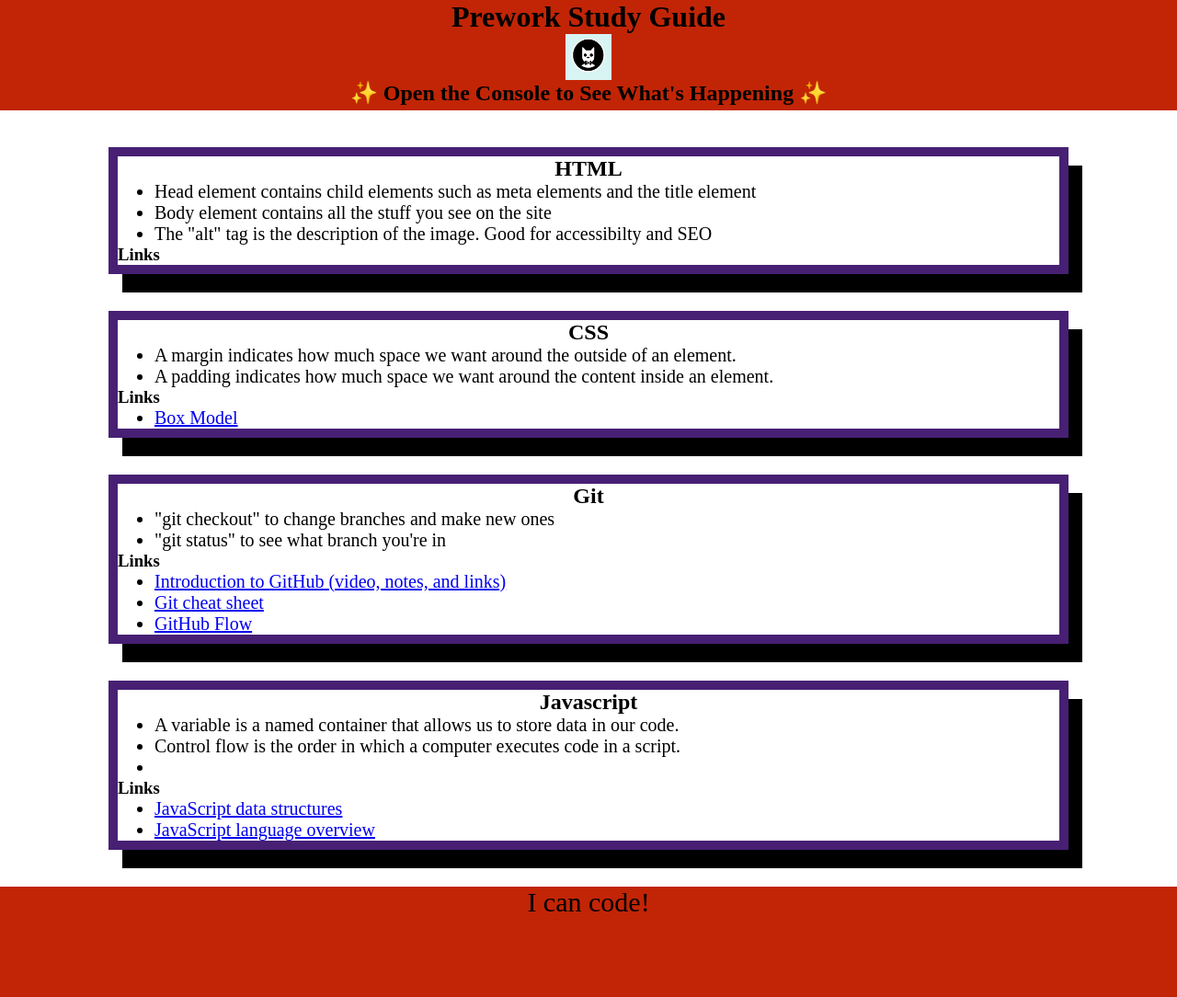
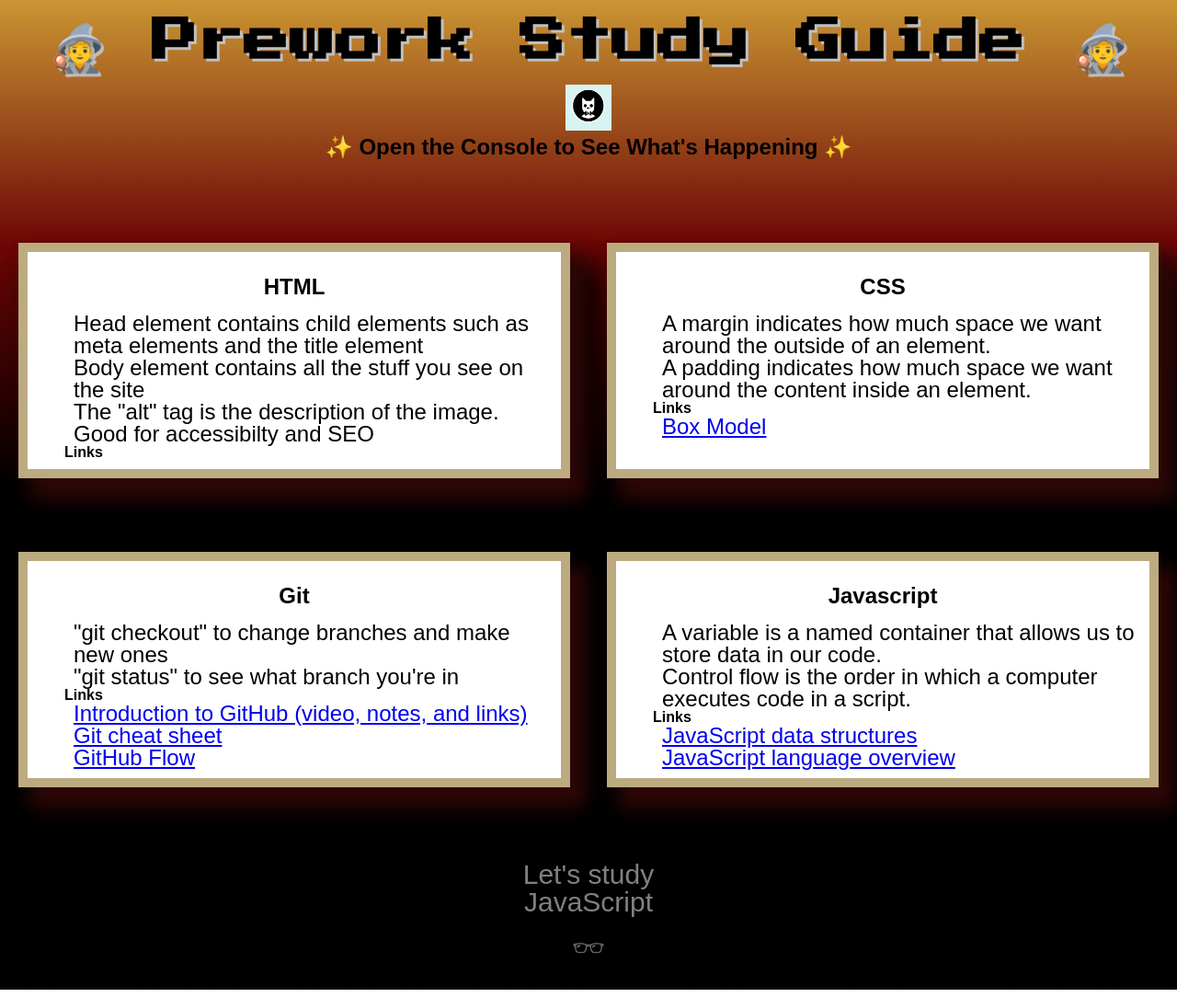
Before and after one commit to J3rkStore/prework-study-guide, a plain HTML site: page index.html in a window 1280 px wide. Shown: the whole page at 92% size. Drawn offline with Linux system fonts and the light colour scheme.

Commit message:
updating everything

```diff
--- /dev/null
+++ b/assets/reset.css
@@ -0,0 +1,29 @@
+* {
+  margin: 0;
+  padding: 0;
+  box-sizing: border-box;
+}
+
+html {
+  height: 100%;
+}
+
+body {
+  min-height: 100%;
+  line-height: 1;
+  font-family: sans-serif;
+}
+
+h1, h2, h3, h4, h5, h6 {
+  font-size: 100%;
+}
+
+input, select, option, optgroup, textarea, button,
+pre, code {
+  font-size: 100%;
+  font-family: inherit;
+}
+
+ol, ul {
+  list-style: none;
+}
--- a/assets/script.js
+++ b/assets/script.js
@@ -27,3 +27,4 @@ console.log('Here are the topics we learned through Prework:');
 listTopics()
 console.log('Which topic should we study first?');
 selectTopic()
+document.write(randomTopic)
--- a/assets/style.css
+++ b/assets/style.css
@@ -1,20 +1,58 @@
+:root {
+    --bg-grad: 0deg, rgb(202, 149, 50), rgb(109, 6, 6), black, black, black, rgb(109, 6, 6), rgb(202, 149, 50);
+}
+
 * {
     margin: 0;
     padding: 0;
 }
 
-header,
+body {
+    display: flex;
+    flex-direction: column;
+    background: linear-gradient(var(--bg-grad));
+    background-size: 100vw 200vh;
+    position: relative;
+}
+
+header {
+    width: 100%;
+    height: 120%;
+    color: black;
+    text-align: center;
+    margin-top: 20px;
+    margin-bottom: 20px;
+}
+
+
 footer {
     width: 100%;
-    height: 120px;
-    background-color: #C12505;
-    color: black;
+    font-size: 30px;
+    color: grey;
+    text-shadow: 1px 1px #000000;
+    text-align: center;
+    margin-top: 20px;
+    position: sticky;
+    max-height: 100vh;
+}
+
+h1 {
+    font-size: 50px;
+    font-family: 'Press Start 2P', serif;
+    margin-bottom: 30px;
+    line-height: normal;
+    text-shadow: 3px 3px silver;
+
 }
 
 h1,
 h2 {
     text-align: center;
+    text-size-adjust: 50;
+    margin-bottom: 10px;
 }
+
+h2 {font-size: 90%;}
 
 img {
     display: block;
@@ -30,13 +68,57 @@ ul {
 }
 
 p {
+    font-family: fantasy, system-ui, -apple-system, BlinkMacSystemFont, 'Segoe UI', Roboto, Oxygen, Ubuntu, Cantarell, 'Open Sans', 'Helvetica Neue', sans-serif;
     text-align: center;
     font-size: 30px;
+    margin-top: 20px;
   }
 
-  .card {
+main {
+    display: flex;
+    flex-wrap: wrap;
+    justify-content: space-around;
+}
+
+.card {
+    background-color: white;
     width: 80%;
+    max-width: 600px;
+    padding: 10px;
     margin: 40px auto; /* 40 pixels top and bottom and auto amount for left and right */
-    border: 10px solid #472074;
-    box-shadow: 15px 20px #000000;
-  }
+    border: 10px solid rgba(130, 99, 20, 0.536);
+    box-shadow: 15px 20px 20px 3px #2e0707,
+    25px 30px 30px 5px #000000;
+}
+
+.card h2 {
+    margin-top: 10px;
+}
+
+.card h3 {
+    text-indent: 30px;
+}
+
+@media (min-width: 800px) {
+    li {
+        font-size: 1.5rem;
+    }
+}
+
+@media (min-width: 1000px) {
+    h2 {
+        font-size: 1.5rem;
+        line-height: 1.5;
+    }
+}
+
+/* How would I make the background image taller if the screen width is smaller in relation to screen height */
+@media (max-width: 1230px) {
+    h1 {
+        font-size: 25px;
+    }
+    body {
+        background-size: 100vw 300vh;
+    }
+
+}
--- a/index.html
+++ b/index.html
@@ -4,14 +4,18 @@
     <meta charset="UTF-8" />
     <meta http-equiv="X-UA-Compatible" content="IE=edge" />
     <meta name="viewport" content="width=device-width, initial-scale=1.0" />
+    <link rel="stylesheet" href="./assets/reset.css">
     <link rel="stylesheet" href="./assets/style.css">
+    <link rel="stylesheet" href="https://fonts.googleapis.com/css2?family=Press+Start+2P">
+    <link rel="stylesheet" href="./assets/Press_Start_2P/PressStart2P-Regular.ttf">
     <title>Prework Study Guide</title>
   </head>
   <body>
     <header id="top">
-      <h1>Prework Study Guide</h1>
+      <h1>🧙 Prework Study Guide 🧙</h1>
       <img src="./assets/bowtie-cat.png" alt="Profile image of cat wearing a bow tie." />
       <h2>✨ Open the Console to See What's Happening ✨</h2>
+      <br>
     </header>
     <main>
       <section class="card" id="html-section">
@@ -79,12 +83,14 @@
 
          </ul>
       </section>
-
     </main>
 
     <footer>
-      <p>I can code!</p>
+      <p>Let's study</p>
+      <script src="./assets/script.js"></script>
+      <p>🕶️</p>
+      <br>
     </footer>
-    <script src="./assets/script.js"></script>
+
   </body>
 </html>
```
Also changed, not shown: assets/Press_Start_2P/OFL.txt (added), assets/Press_Start_2P/PressStart2P-Regular.ttf (added).
